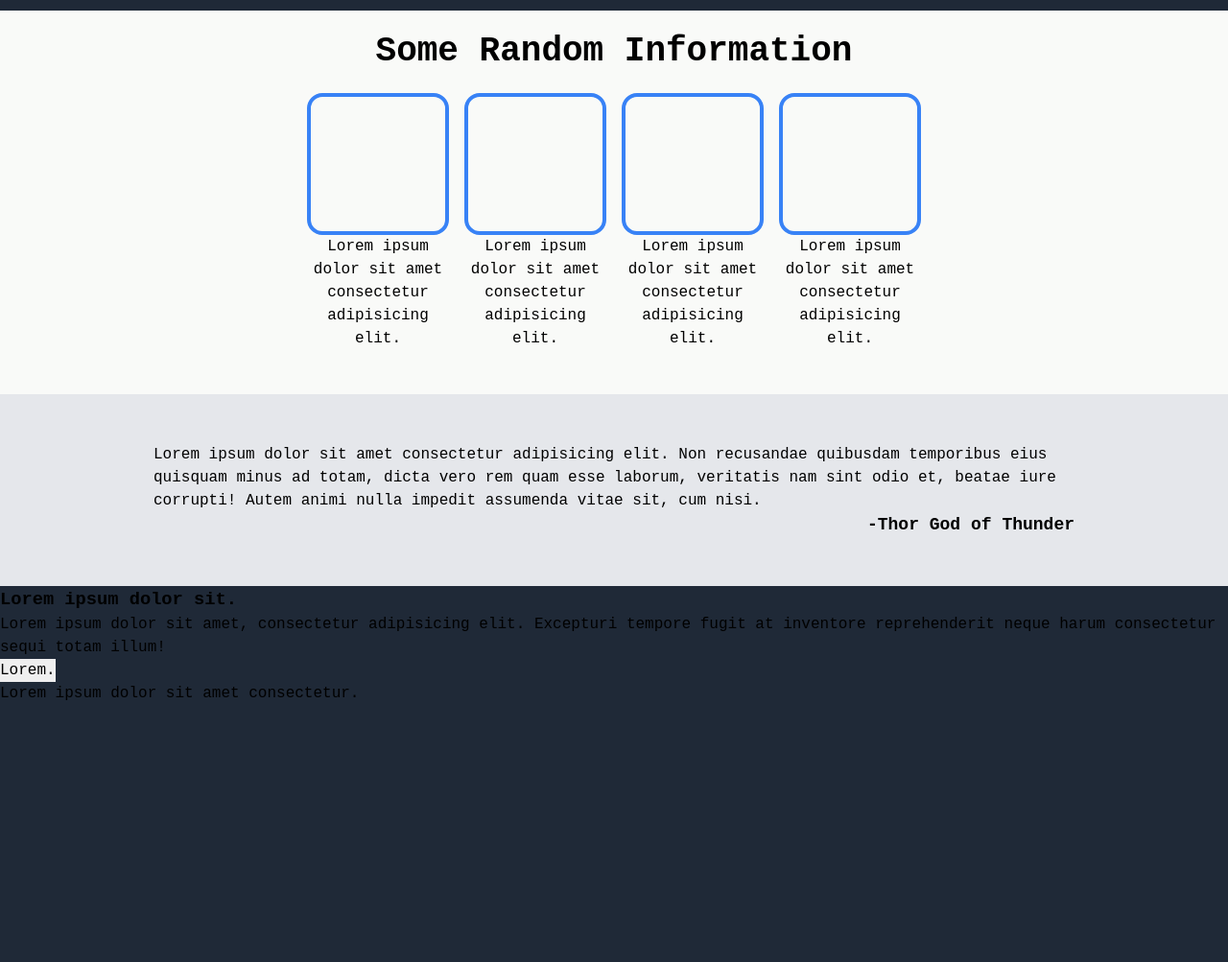
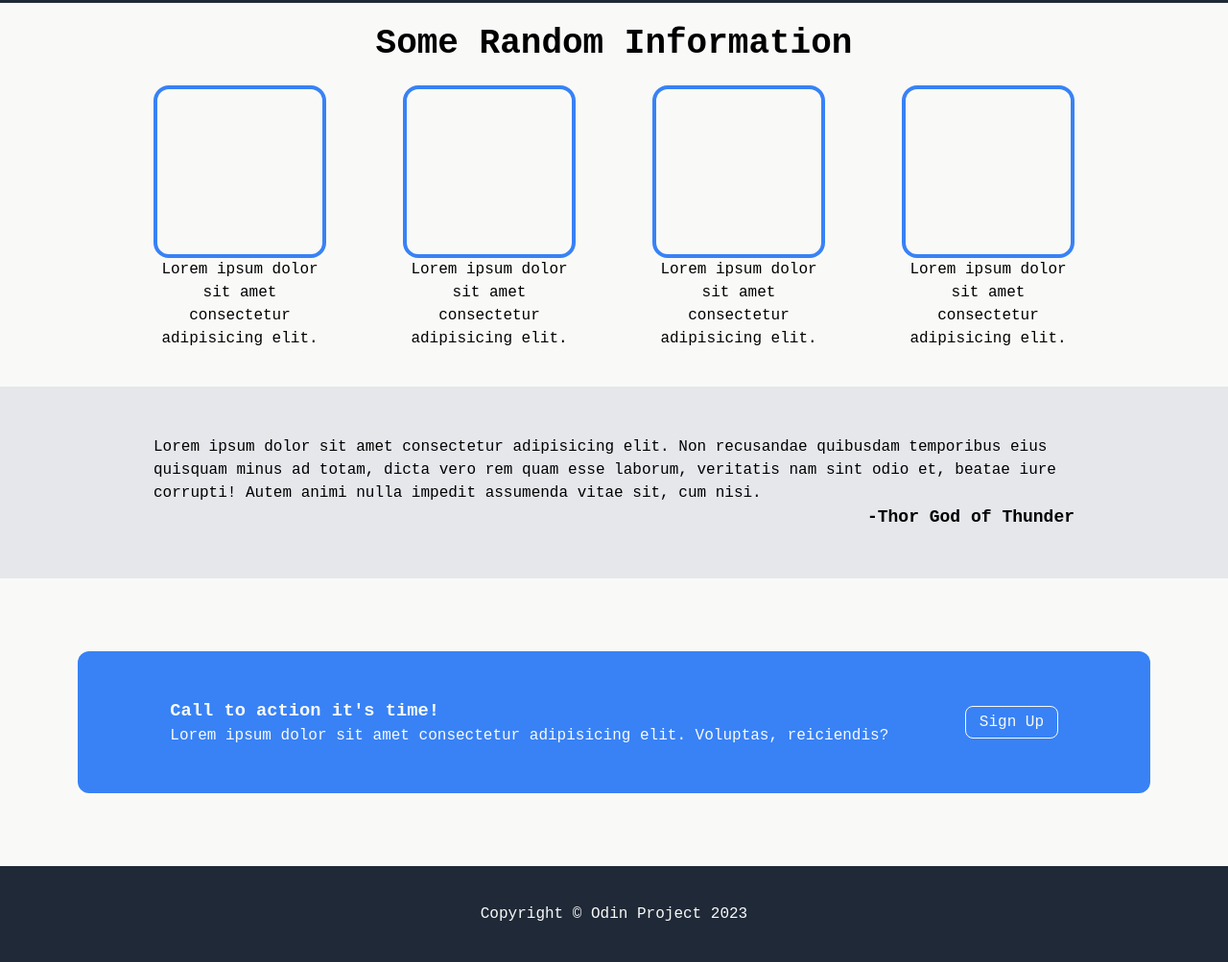
Before and after one commit to a-Zouhri/Landing_Page, a plain HTML site: page index.html in a window 1280 px wide. Shown: the part 457-1460 px from the top of the page at 96% size. Before the commit the page ends 1192 px from the top, so only its background shows below. Drawn offline with Linux system fonts and the light colour scheme.

Commit message:
Add styles to third-section and footer in index.html

```diff
--- a/index.html
+++ b/index.html
@@ -57,18 +57,21 @@
                 quisquam minus ad totam, dicta vero rem quam esse laborum, veritatis nam sint odio et, beatae iure
                 corrupti! Autem animi nulla impedit assumenda vitae sit, cum nisi.<span>-Thor God of Thunder</span></p>
         </section>
-        <section>
+        <section class="forth-section">
+            <div class="third-container">
                 <div>
-                <h3>Lorem ipsum dolor sit.</h3>
-                <p>Lorem ipsum dolor sit amet, consectetur adipisicing elit. Excepturi tempore fugit at inventore
-                    reprehenderit neque harum consectetur sequi totam illum! </p>
-                <button>Lorem.</button>
+                    <h3>Call to action it's time!</h3>
+                    <p>Lorem ipsum dolor sit amet consectetur adipisicing elit. Voluptas, reiciendis? </p>
+                </div>
+                <div>
+                    <button>Sign Up</button>
+                </div>
             </div>
         </section>
 
     </main>
     <footer>
-        Lorem ipsum dolor sit amet consectetur.
+        Copyright &#169; Odin Project 2023
     </footer>
 </body>
 
--- a/styles.css
+++ b/styles.css
@@ -109,7 +109,7 @@ main {
 .first-section {
     flex-basis: 250px;
     padding: 5rem 0;
-    max-width: 60rem;
+    max-width: 80rem;
     margin-inline: auto;
     display: flex;
     align-items: center;
@@ -161,8 +161,8 @@ main {
 
 .second-container {
     display: flex;
-    gap : 1rem;
-    max-width: 40rem;
+    gap : 5rem;
+    max-width: 60rem;
     margin-inline : auto;
     text-align: center;
 }
@@ -190,3 +190,40 @@ main {
     font-weight: bold;
     text-align: right;
 }
+
+.forth-section {
+    background-color: var(--light);
+    flex-basis: 300px;
+    display: flex;
+    justify-content: center;
+    align-items: center;
+}
+
+.third-container {
+    background-color: var(--blue);
+    max-width: 70rem;
+    padding: 3rem 6rem;
+    border-radius: .75rem;
+    display: flex;
+    gap: 5rem;
+    color: var(--light);
+}
+
+.third-container > div:nth-child(2) {
+    align-self: center;
+}
+
+.third-container button {
+    background-color: var(--blue);
+    padding: 0.25rem 0.85rem;
+    border: 1px solid var(--light);
+    border-radius: .5rem;
+    color: var(--light);
+}
+
+footer {
+    flex-basis: 100px;
+    color: var(--light);
+    display: grid;
+    place-items: center;
+}
```
Lines whose indentation alone changed are shown as unchanged.
